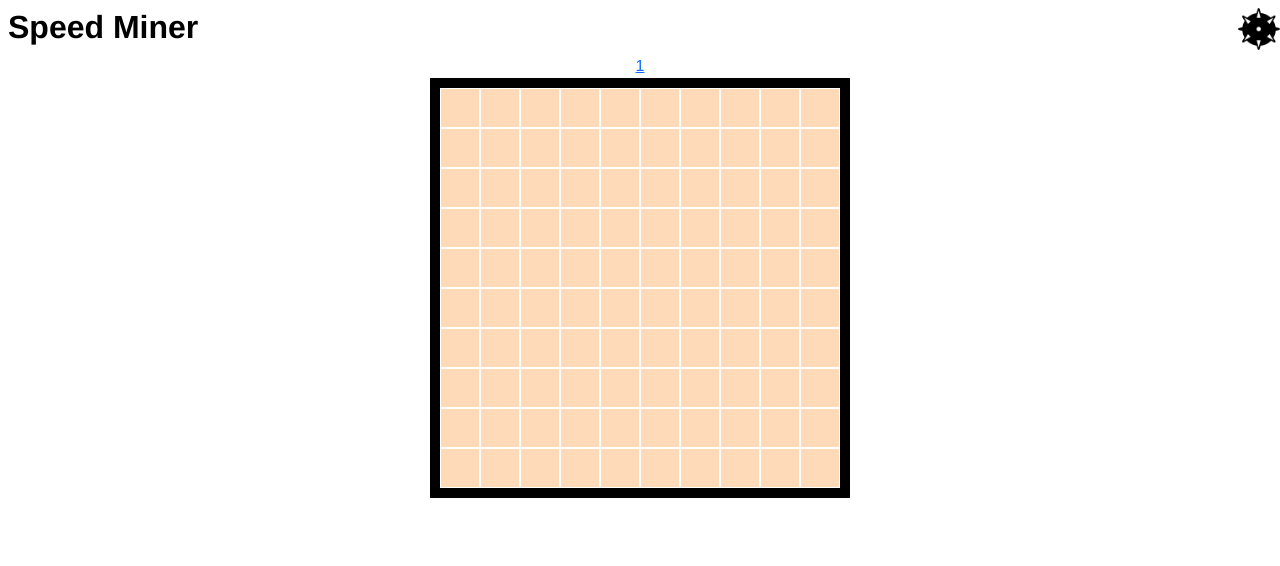
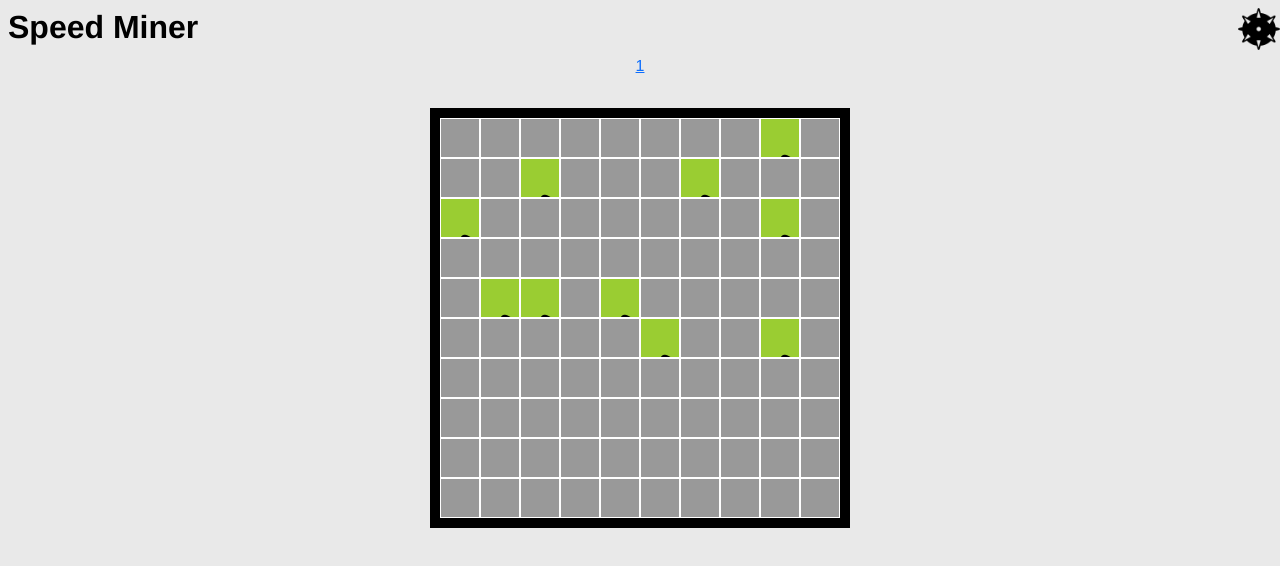
Before and after one commit to josephrockqz/speed_miner, a Vue app: page /Level1 in a window 1280 px wide. Shown: the top 566 px of the page. Built offline with nearby package versions, Linux system fonts and the light colour scheme.

Commit message:
added functionality for setting mines on level randomly

```diff
--- a/src/App.vue
+++ b/src/App.vue
@@ -31,4 +31,30 @@ export default {
   text-align: center;
   color: #2c3e50;
 }
+#nav {
+  padding: 0px 0px 30px 0px;
+}
+.main-grid {
+  width: 420px;
+  height: 420px;
+  flex-wrap: wrap;
+  display: flex;
+  background-color: #999999;
+  border: #000000 10px solid;
+  margin: 0 auto;
+}
+.main-grid div {
+  height: 40px;
+  width: 40px;
+  border: #ffffff 1px solid;
+  margin: 0px;
+  padding: 0px;
+}
+.uncovered {
+  background-color: peachpuff;
+}
+.mine {
+  background-color: yellowgreen;
+  background-image: url("./assets/mine.png");
+}
 </style>
--- a/src/views/Level1.vue
+++ b/src/views/Level1.vue
@@ -3,8 +3,6 @@
       <!--Game Grid-->
       <div
         class="main-grid"
-        @mouseover="mouseOverGame = true"
-        @mouseleave="mouseOverGame = false"
       >
         <div></div>
         <div></div>
@@ -111,24 +109,51 @@
 </template>
 
 <script>
+document.body.style.backgroundColor = '#e9e9e9'
 
+export default {
+  data() {
+    return {
+      squares: []
+    }
+  },
+  methods: {
+    getSquares() {
+      this.squares = Array.from(document.querySelectorAll('.main-grid div'))
+      console.log(this.squares)
+    },
+    placeMines(num_cells, num_mines) {
+      // function to get random integer in range of
+      // number of cells in the level
+      function getRandomInt(max) {
+        return Math.floor(Math.random() * max)
+      }
+      // code snippet gets the indices for the random
+      // placement of the mines in the level
+      let placements = []
+      let i = 0
+      while (i < num_mines) {
+        let placement = getRandomInt(num_cells)
+        if (!placements.includes(placement)) {
+          placements.push(placement)
+          i++
+        }
+      }
+      console.log(placements)
+      // code snippet changes appearance of mine cells
+      // this will be changed
+      for (let i = 0; i < num_mines; i++) {
+        this.squares[placements[i]].classList.add('mine')
+      }
+    }
+  },
+  mounted() {
+    this.getSquares()
+    this.placeMines(100, 10)
+  }
+}
 </script>
 
 <style scoped>
-.main-grid {
-  width: 420px;
-  height: 420px;
-  flex-wrap: wrap;
-  display: flex;
-  background-color: peachpuff;
-  border: #000000 10px solid;
-  margin: 0 auto;
-}
-.main-grid div {
-  height: 40px;
-  width: 40px;
-  border: #ffffff 1px solid;
-  margin: 0px;
-  padding: 0px;
-}
+
 </style>
```
